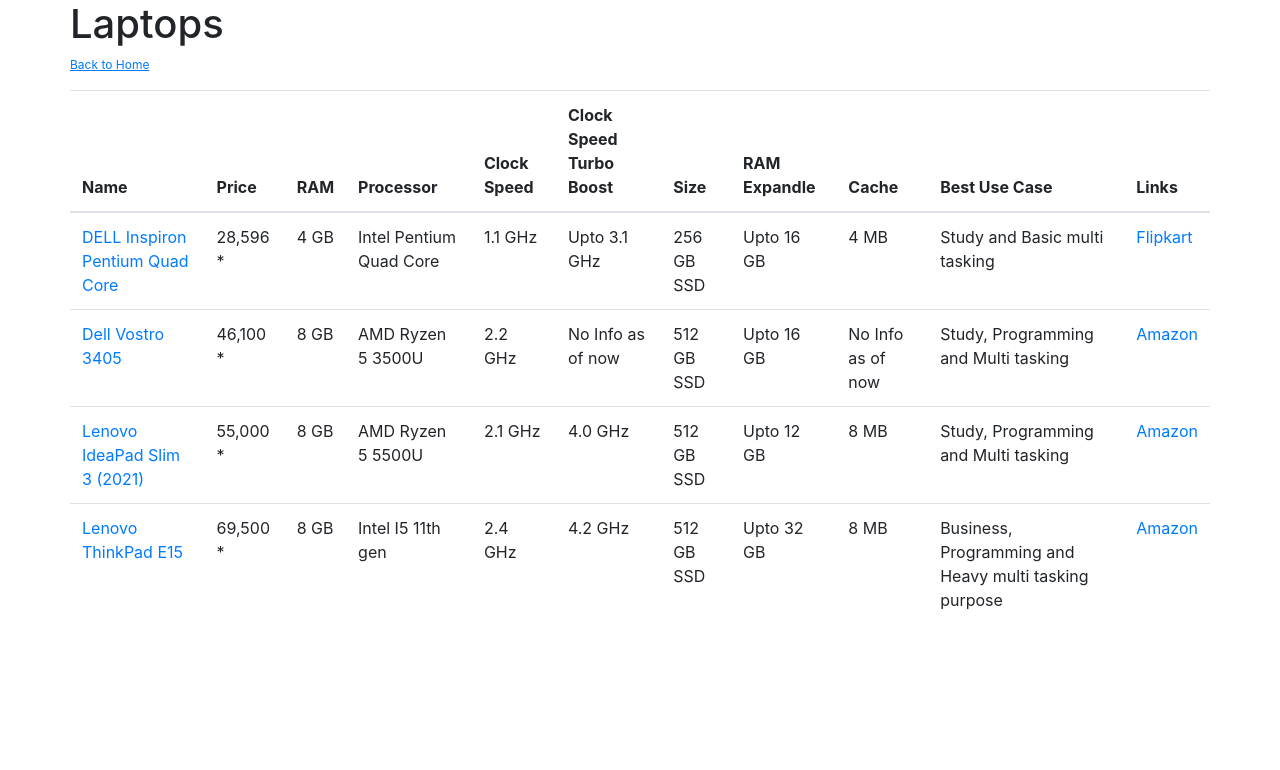
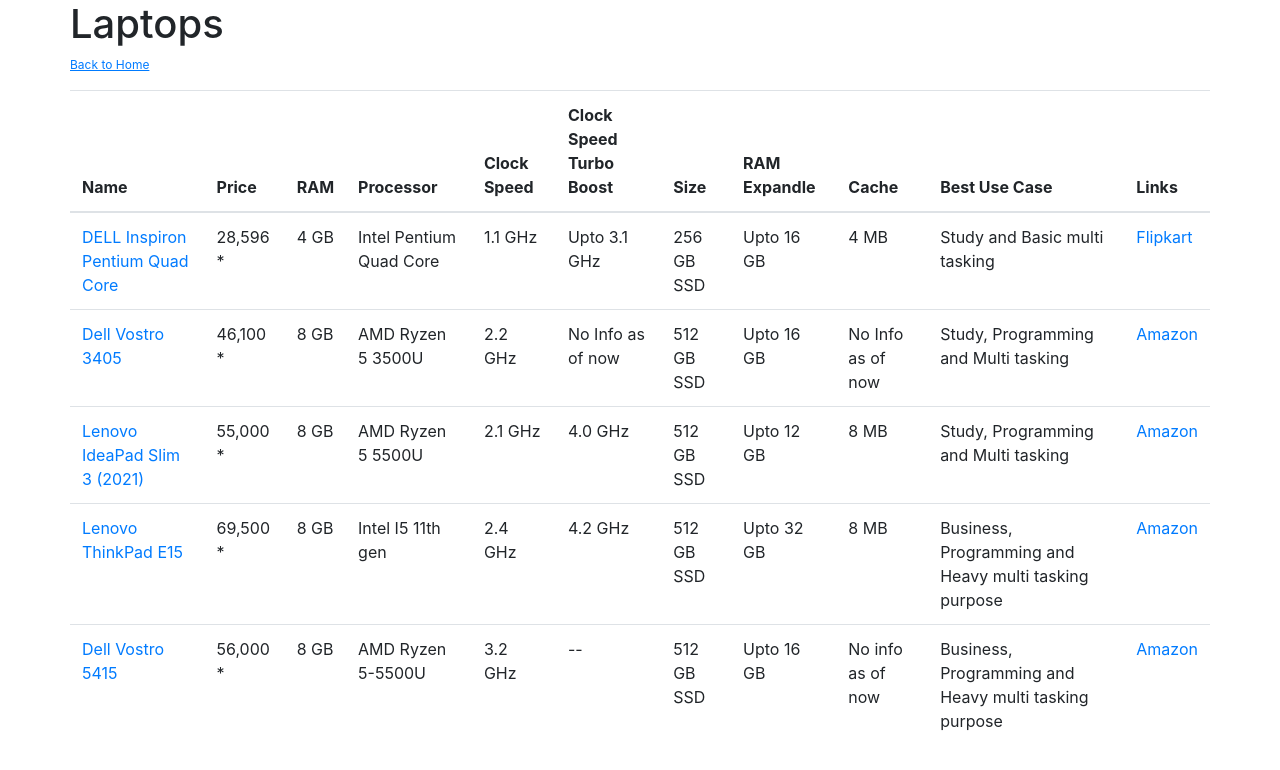
Before and after one commit to vibrant-dev/products101, a Nuxt app: page /laptops in a window 1280 px wide. Shown: the top 770 px of the page. Built offline with nearby package versions, Linux system fonts and the light colour scheme.

Commit message:
added new laptop

```diff
--- a/pages/laptops.vue
+++ b/pages/laptops.vue
@@ -140,6 +140,24 @@
             },
           ],
         },
+        {
+          title: "Dell Vostro 5415",
+          price: "56,000 *",
+          ram: "8 GB",
+          processor: "AMD Ryzen 5-5500U",
+          clock_speed: "3.2 GHz",
+          clock_speed_turbo_boost: "--",
+          hard_disk_size: "512 GB SSD",
+          ram_expandable: "Upto 16 GB",
+          cache: "No info as of now",
+          best_use_case: 'Business, Programming and Heavy multi tasking purpose',
+          links: [
+            {
+              name: "Amazon",
+              url: "https://amzn.to/3fURfrD",
+            },
+          ],
+        },
       ],
     };
   },
```
